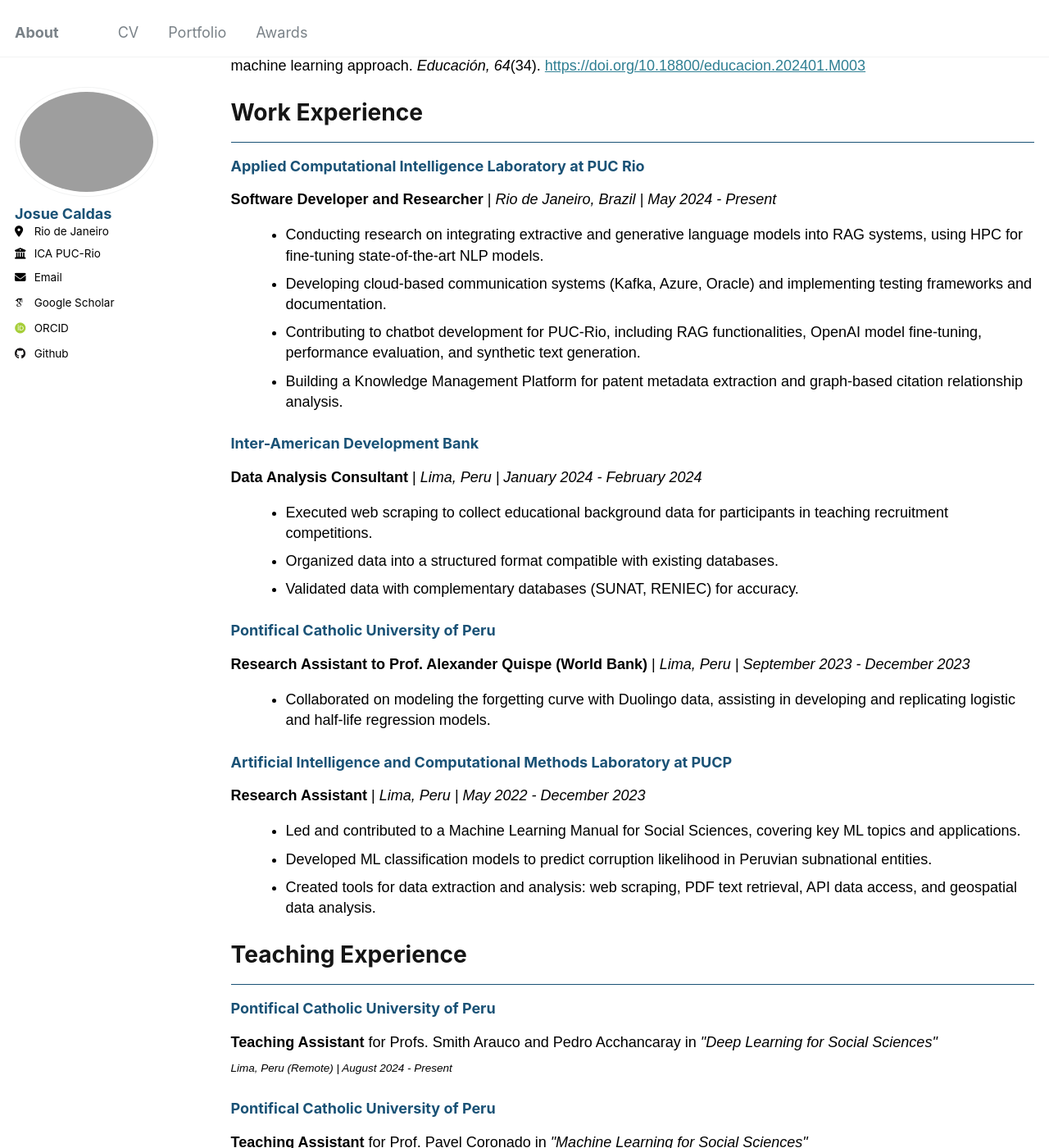
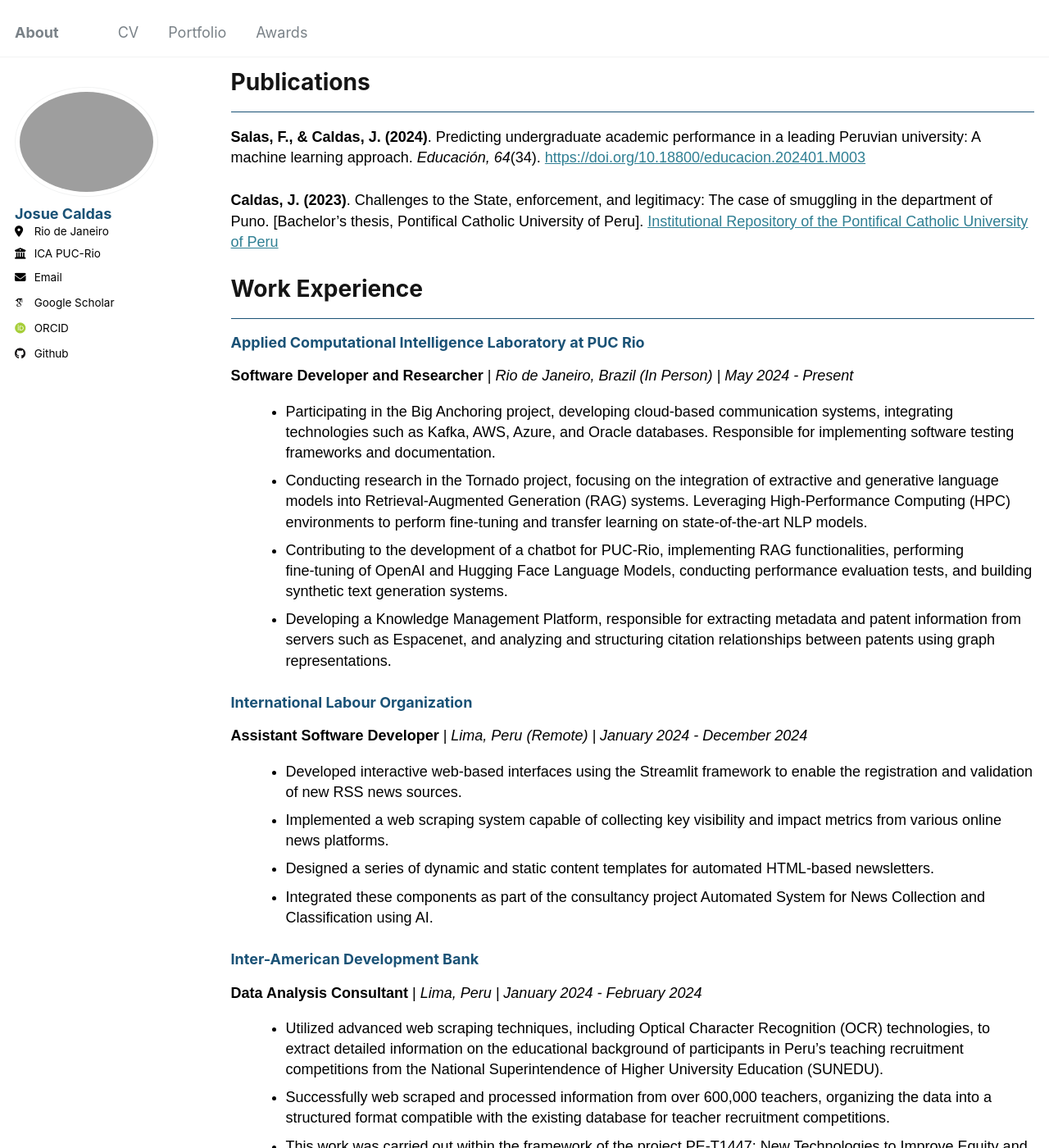
Before and after one commit to josuecaldasv/josuecaldasv.github.io, a Jekyll site: the page built from _pages/cv.md, in a window 1280 px wide and 1400 px high, scrolled down 688 px. Shown: the whole window at 82% size. Built offline with Jekyll 4.4.1, drawn with Linux system fonts in a browser that asks for light colours; some web fonts are replaced; some of the changed text lies outside the part shown.

Commit message:
add files

```diff
--- a/_pages/cv.md
+++ b/_pages/cv.md
@@ -126,10 +126,18 @@ redirect_from:
 <hr>
 
 <div class="education-entry">
+  <p><span class="university">National Institute of Statistics and Informatics (Peru)</span><br>
+  <em>Applied Statistics Specialization</em><br>
+  <strong>Coursework:</strong> Regression Models, Multivariate Analysis, Sampling, Experimental Desgins<br>
+  <small><em>Lima, Peru | 2022</em></small></p>
+</div>
+
+<hr>
+
+<div class="education-entry">
   <p><span class="university">Pontifical Catholic University of Peru</span><br>
-  <em>B.A. & Licentiate in Political Science</em><br>
-  Ranked in the top 15% of my class<br>
-  Licentiate with honors: Thesis unanimously approved with "Outstanding Mention"<br>
+  <em>B.A. in Political Science</em><br>
+  Concentration Area: Public Management and Public Policy<br>
   <small><em>Lima, Peru | 2018-2023</em></small></p>
 </div>
 
@@ -143,18 +151,36 @@ redirect_from:
   <a href="https://doi.org/10.18800/educacion.202401.M003" target="_blank">https://doi.org/10.18800/educacion.202401.M003</a></p>
 </div>
 
+<div class="publication-entry">
+  <p><strong>Caldas, J. (2023)</strong>. Challenges to the State, enforcement, and legitimacy: The case of smuggling in the department of Puno. [Bachelor’s thesis, Pontifical Catholic University
+of Peru].
+  <a href="http://hdl.handle.net/20.500.12404/26754" target="_blank">Institutional Repository of the Pontifical Catholic University of Peru</a></p>
+</div>
+
 
 # Work Experience
 ------
 
 <div class="work-entry">
   <h3>Applied Computational Intelligence Laboratory at PUC Rio</h3>
-  <p><strong>Software Developer and Researcher</strong> | <em>Rio de Janeiro, Brazil | May 2024 - Present</em></p>
+  <p><strong>Software Developer and Researcher</strong> | <em>Rio de Janeiro, Brazil (In Person) | May 2024 - Present</em></p>
   <ul>
-    <li>Conducting research on integrating extractive and generative language models into RAG systems, using HPC for fine-tuning state-of-the-art NLP models.</li>
-    <li>Developing cloud-based communication systems (Kafka, Azure, Oracle) and implementing testing frameworks and documentation.</li>
-    <li>Contributing to chatbot development for PUC-Rio, including RAG functionalities, OpenAI model fine-tuning, performance evaluation, and synthetic text generation.</li>
-    <li>Building a Knowledge Management Platform for patent metadata extraction and graph-based citation relationship analysis.</li>
+    <li>Participating in the Big Anchoring project, developing cloud‑based communication systems, integrating technologies such as Kafka, AWS, Azure, and Oracle databases. Responsible for implementing software testing frameworks and documentation.</li>
+    <li>Conducting research in the Tornado project, focusing on the integration of extractive and generative language models into Retrieval‑Augmented Generation (RAG) systems. Leveraging High‑Performance Computing (HPC) environments to perform fine‑tuning and transfer learning on state‑of‑the‑art NLP models.</li>
+    <li>Contributing to the development of a chatbot for PUC‑Rio, implementing RAG functionalities, performing fine‑tuning of OpenAI and Hugging Face Language Models, conducting performance evaluation tests, and building synthetic text generation systems.</li>
+    <li>Developing a Knowledge Management Platform, responsible for extracting metadata and patent information from servers such as Espacenet, and analyzing and structuring citation relationships between patents using graph representations.</li>
+  </ul>
+</div>
+
+<div class="work-entry">
+  <h3>International Labour Organization</h3>
+  <p><strong>Assistant Software Developer</strong> | <em>Lima, Peru (Remote) | January 2024 - December 2024</em></p>
+  <ul>
+    <li>Developed interactive web‑based interfaces using the Streamlit framework to enable the registration and validation of new RSS news sources.</li>
+    <li>Implemented a web scraping system capable of collecting key visibility and impact metrics from various online news platforms.
+    </li>
+    <li>Designed a series of dynamic and static content templates for automated HTML‑based newsletters.</li>
+    <li>Integrated these components as part of the consultancy project Automated System for News Collection and Classification using AI.</li>
   </ul>
 </div>
 
@@ -162,27 +188,21 @@ redirect_from:
   <h3>Inter-American Development Bank</h3>
   <p><strong>Data Analysis Consultant</strong> | <em>Lima, Peru | January 2024 - February 2024</em></p>
   <ul>
-    <li>Executed web scraping to collect educational background data for participants in teaching recruitment competitions.</li>
-    <li>Organized data into a structured format compatible with existing databases.</li>
-    <li>Validated data with complementary databases (SUNAT, RENIEC) for accuracy.</li>
+    <li>Utilized advanced web scraping techniques, including Optical Character Recognition (OCR) technologies, to extract detailed information on the educational background of participants in Peru’s teaching recruitment competitions from the National Superintendence of Higher University Education (SUNEDU).</li>
+    <li>Successfully web scraped and processed information from over 600,000 teachers, organizing the data into a structured format compatible with the existing database for teacher recruitment competitions.</li>
+    <li>This work was carried out within the framework of the project PE‑T1447: New Technologies to Improve Equity and Efficiency in Teacher Assignment in Peru.</li>
   </ul>
 </div>
 
-<div class="work-entry">
-  <h3>Pontifical Catholic University of Peru</h3>
-  <p><strong>Research Assistant to Prof. Alexander Quispe (World Bank)</strong> | <em>Lima, Peru | September 2023 - December 2023</em></p>
-  <ul>
-    <li>Collaborated on modeling the forgetting curve with Duolingo data, assisting in developing and replicating logistic and half-life regression models.</li>
-  </ul>
-</div>
 
 <div class="work-entry">
   <h3>Artificial Intelligence and Computational Methods Laboratory at PUCP</h3>
   <p><strong>Research Assistant</strong> | <em>Lima, Peru | May 2022 - December 2023</em></p>
   <ul>
-    <li>Led and contributed to a Machine Learning Manual for Social Sciences, covering key ML topics and applications.</li>
-    <li>Developed ML classification models to predict corruption likelihood in Peruvian subnational entities.</li>
-    <li>Created tools for data extraction and analysis: web scraping, PDF text retrieval, API data access, and geospatial data analysis.</li>
+    <li>Built and maintained the ”Corruption 2018‑2023” database by integrating multiple Peruvian public sector data sources (SIAF, RENAMU, Comptroller’s Office), implementing NLP techniques for PDF text extraction, and processing datasets using Stata.</li>
+    <li>Developed machine learning classification models to predict corruption likelihood in Peruvian subnational entities utilizing the constructed ”Corruption 2016‑2020” database.</li>
+    <li>Led and contributed to the development of a Machine Learning Manual applied to Social Sciences, providing a comprehensive overview of key Machine Learning topics and their applications in social science research.</li>
+    <li>Created tools and techniques for data extraction and analysis, including web scraping, text information retrieval from PDF documents, accessing data via APIs, and performing geospatial data analysis.</li>
   </ul>
 </div>
 
@@ -238,21 +258,21 @@ redirect_from:
 <div class="certification-entry">
 
   <div class="certification-item">
-    <h4>IB Bilingual Diploma (English and Spanish)</h4>
-    <p><strong>Score:</strong> 39/45</p>
-    <p><em>International Baccalaureate Organization | 2018</em></p>
-  </div>
-
-  <div class="certification-item">
-    <h4>Duolingo English Test</h4>
-    <p><strong>Score:</strong> 130/160</p>
-    <p><em>Duolingo | 2024</em></p>
+    <h4>TOEFL iBT</h4>
+    <p><strong>Score:</strong> 102/120</p>
+    <p><em>Educational Testing System | 2025</em></p>
   </div>
 
   <div class="certification-item">
     <h4>R Programming</h4>
     <p><strong>Level:</strong> Intermediate</p>
     <p><em>Pontifical Catholic University of Peru | 2022</em></p>
+  </div>
+
+  <div class="certification-item">
+    <h4>IB Bilingual Diploma (English and Spanish)</h4>
+    <p><strong>Score:</strong> 39/45</p>
+    <p><em>International Baccalaureate Organization | 2018</em></p>
   </div>
 
 </div>
@@ -263,11 +283,6 @@ redirect_from:
 
 <div class="course-entry">
 
-  <div class="course-item">
-    <h4>Applied Statistics Specialization</h4>
-    <p><strong>Hours:</strong> 180 hours</p>
-    <p><em>National Institute of Statistics and Informatics (Peru) | 2022</em></p>
-  </div>
 
   <div class="course-item">
     <h4>Power BI Specialization</h4>
```
Also changed, not shown: other parts of _pages/cv.md (+1 -1 lines), _pages/about.md (+1 -1 lines), _portfolio/portfolio-1.md (+3 -3 lines), _portfolio/html-portfolio-2.html (renamed from _portfolio/portfolio-2.html), images/chatbot.PNG (added).
